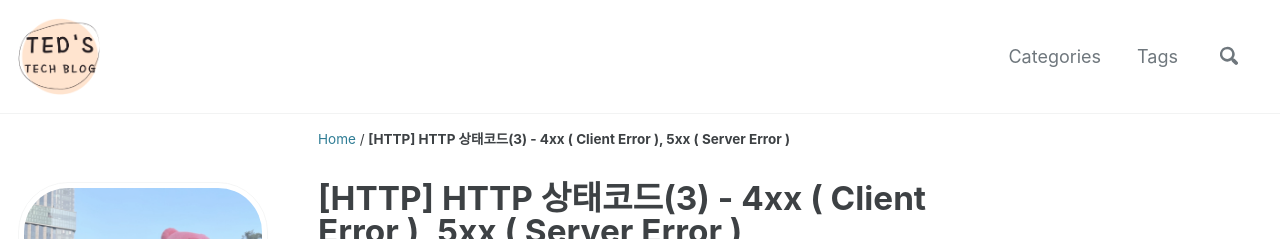
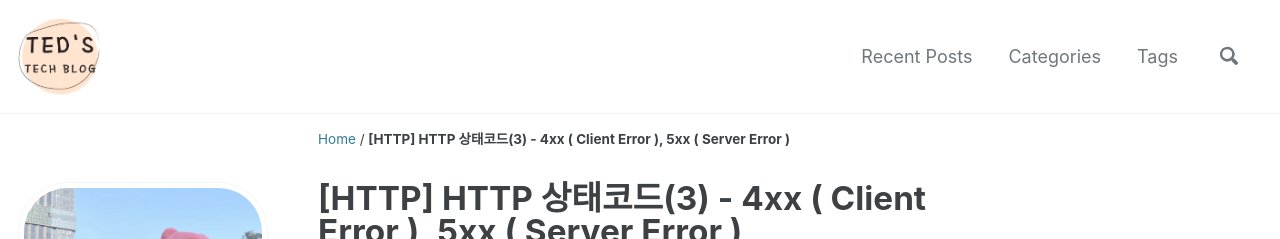
Before and after one commit to idkim97/idkim97.github.io, a Jekyll site: the page built from _posts/2023-02-24-HTTP 상태코드(3) - 4xx ( Client Error ) , 5xx ( Server Error ).md, in a window 1280 px wide and 900 px high. Shown: the top 239 px of the window. Built offline with Jekyll 4.4.1, drawn with Linux system fonts in a browser that asks for light colours; cached includes are drawn as plain includes; some web fonts are replaced; comment, search, counter and statistics services are not loaded.

Commit message:
Update navigation.yml

```diff
--- a/_data/navigation.yml
+++ b/_data/navigation.yml
@@ -1,6 +1,8 @@
 # main links
 main:
 
+  - title: "Recent Posts"
+    url : /index/
   - title: "Categories"
     url: /categories/
   - title: "Tags"
```
